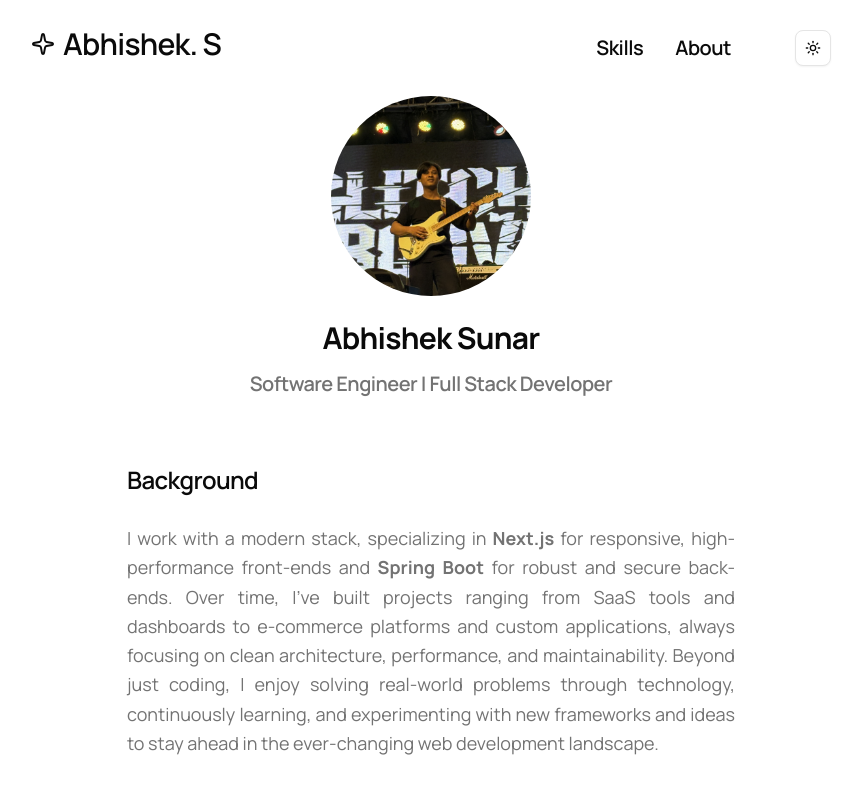
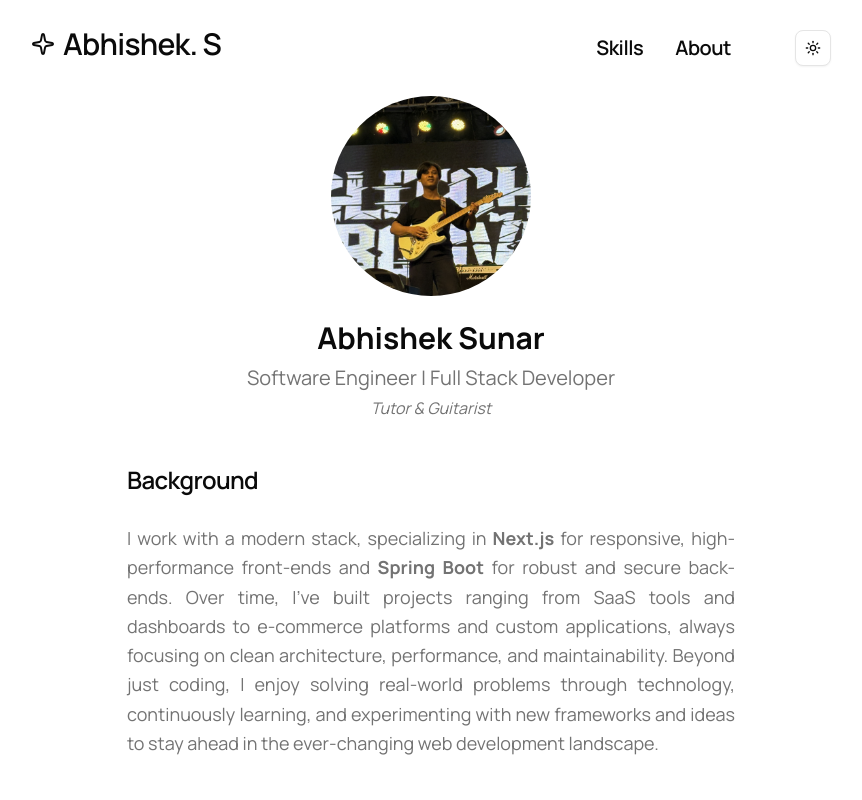
Before and after one commit to AbhishekSunar01/abhishek-sunar, a Next.js app: page /about in a window 1280 px wide. Shown: the top 800 px of the page, without its empty margins (209-1071 px from the left). Built offline with nearby package versions, Linux system fonts and the light colour scheme.

Commit message:
fix: background title

```diff
--- a/app/about/page.tsx
+++ b/app/about/page.tsx
@@ -20,10 +20,13 @@ export default function AboutPage() {
 
       {/* Header */}
       <div className="text-center md:w-[600px] mt-6">
-        <h1 className="text-3xl font-bold">Abhishek Sunar</h1>
-        <h2 className="text-muted-foreground md:text-xl text-sm">
+        <div className="md:text-3xl text-xl font-bold">Abhishek Sunar</div>
+        <div className="text-muted-foreground md:text-xl text-sm mt-2">
           Software Engineer | Full Stack Developer
-        </h2>
+        </div>
+        <div className="text-muted-foreground md:text-base text-xs italic mt-1">
+          Tutor & Guitarist
+        </div>
       </div>
 
       {/* Background */}
```
